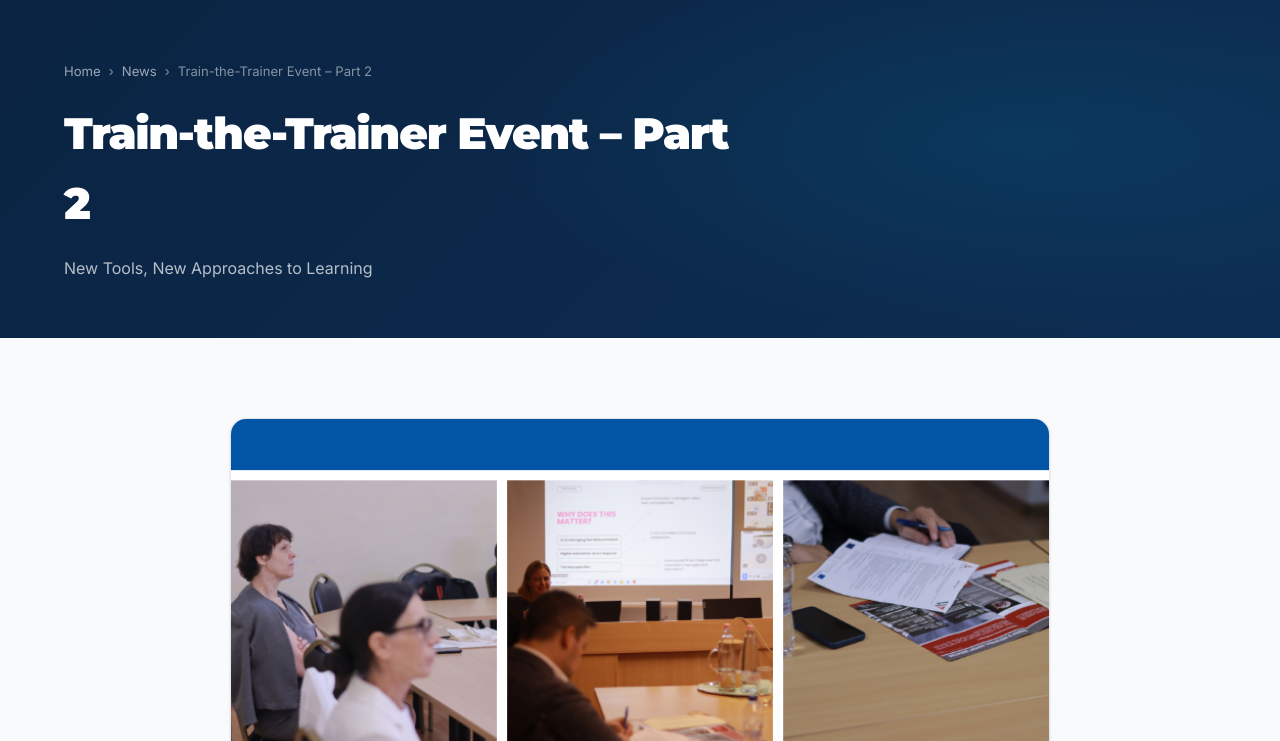
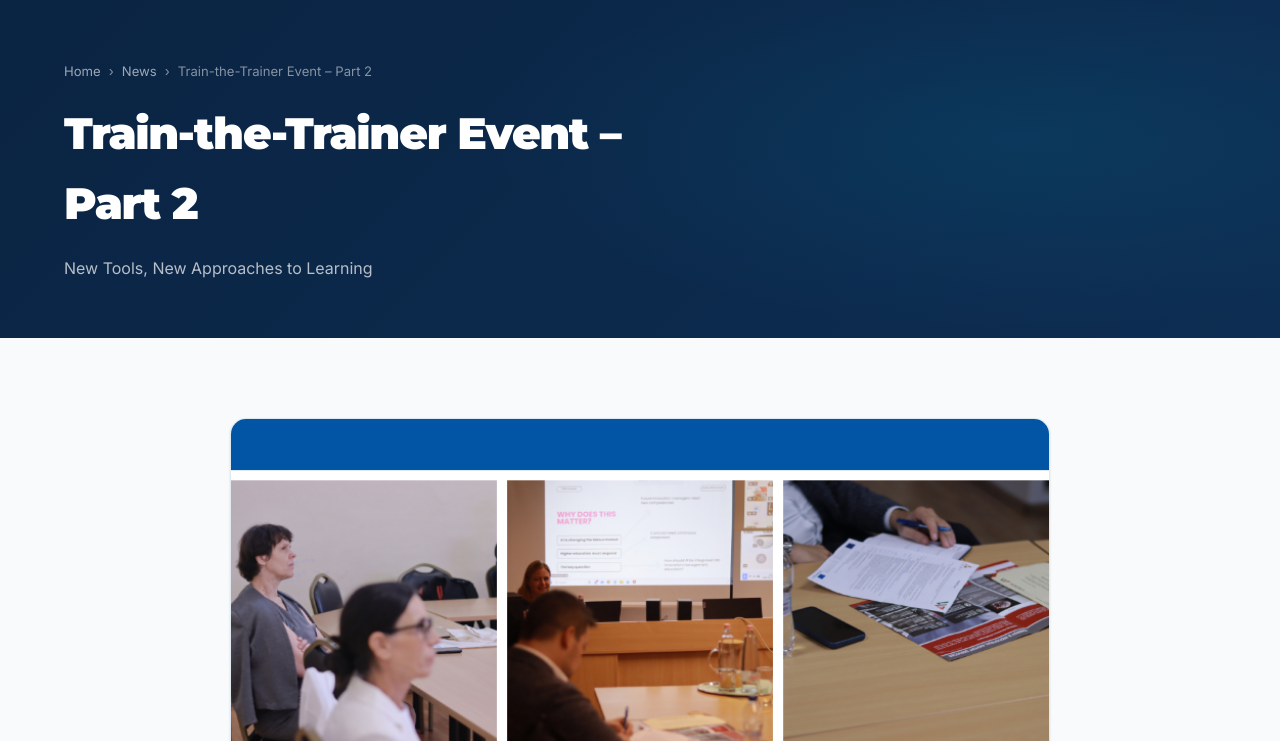
Before and after one commit to MatejaSrejic/MeditHub, a plain HTML site: page news/train-the-trainer-event-part-2/index.html in a window 1280 px wide. Shown: the part 59-800 px from the top of the page. Drawn offline with Linux system fonts and the light colour scheme.

Commit message:
Update index.html

```diff
--- a/news/train-the-trainer-event-part-2/index.html
+++ b/news/train-the-trainer-event-part-2/index.html
@@ -84,7 +84,9 @@
         <span>Train-the-Trainer Event – Part 2</span>
       </nav>
 
-      <h1>Train-the-Trainer Event – Part 2</h1>
+      <h1>
+  Train-the-Trainer Event – <span style="white-space: nowrap;">Part 2</span>
+</h1>
 
       <p>
         New Tools, New Approaches to Learning
```
